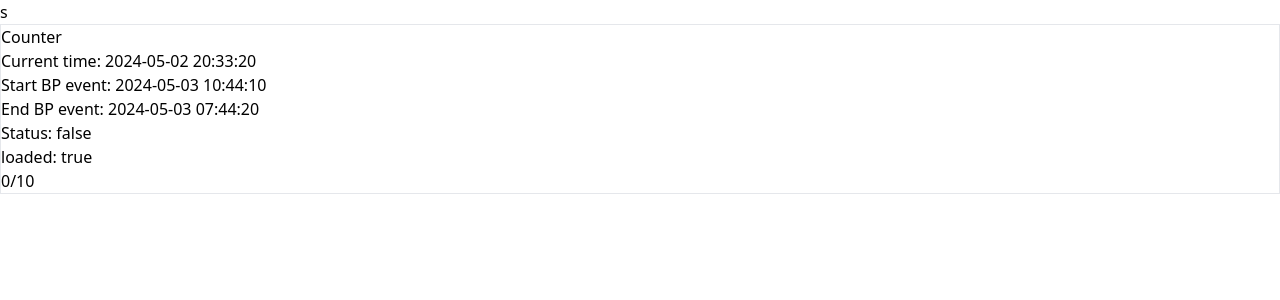
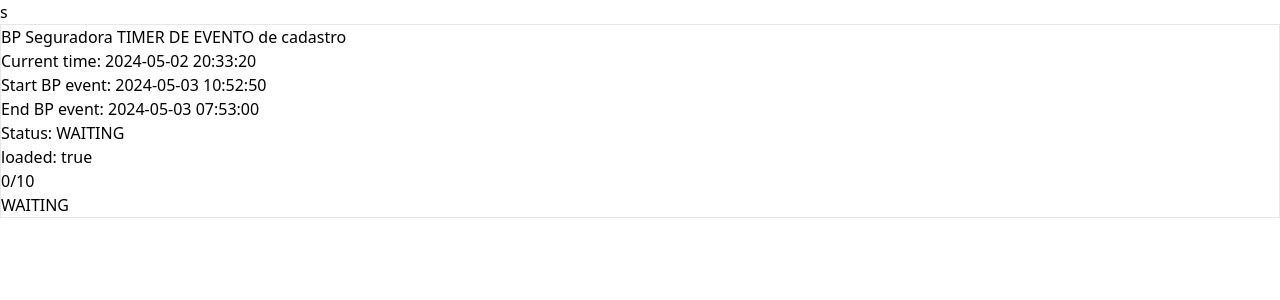
Before and after one commit to coffezilla/sis-form-timeline, a React (Vite) app in the folder my-app/: page / in a window 1280 px wide. Shown: the top 300 px of the page. Built offline with nearby package versions, Linux system fonts and the light colour scheme.

Commit message:
added better status checker

```diff
--- a/my-app/src/App.tsx
+++ b/my-app/src/App.tsx
@@ -18,7 +18,7 @@ function App() {
     },
   ];
 
-  const startEvent = "2024-05-03 10:44:10";
+  const startEvent = "2024-05-03 10:52:50";
 
   return (
     <>
--- a/my-app/src/components/Counter.tsx
+++ b/my-app/src/components/Counter.tsx
@@ -13,7 +13,7 @@ const Counter = ({ events, start }: { events: any[]; startEvent: string }) => {
   const [finishTime, setFinishTime] = useState<any>(null);
   const [hasAllData, setHasAllData] = useState<boolean>(false);
   const [isLoaded, setIsLoaded] = useState<boolean>(false);
-  const [isHappening, setIsHappening] = useState<boolean>(false); // if is happening is running
+  const [eventStatus, setEventStatus] = useState<string | null>(null);
 
   const runClock = () => {
     const timer = setInterval(() => {
@@ -23,27 +23,25 @@ const Counter = ({ events, start }: { events: any[]; startEvent: string }) => {
       );
       setCurrentTime(currentTimeFormatDB);
 
-      const statusEvent = checkEventStatus(
+      const _status = checkEventStatus(
         new Date(),
         new Date(start),
         new Date(finishTime)
       );
+      setEventStatus(_status);
 
-      if (statusEvent === "HAPPENING") {
+      if (_status === "HAPPENING") {
         console.log("happening");
-        setIsHappening(true);
 
         const diff = getSecondsDifference(new Date(), new Date(start));
         setTimelineCurrentIndex(diff + 1);
       }
-      if (statusEvent === "NOT_HAPPENING") {
-        console.log("not happening", statusEvent);
+      if (_status === "WAITING") {
+        console.log("not happening", _status);
         setTimelineCurrentIndex(0);
-        setIsHappening(false);
       }
-      if (statusEvent === "DONE") {
-        console.log("done", statusEvent);
-        setIsHappening(false);
+      if (_status === "DONE") {
+        console.log("done", _status);
       }
       setIsLoaded(true);
     }, 1000);
@@ -61,15 +59,16 @@ const Counter = ({ events, start }: { events: any[]; startEvent: string }) => {
       );
       setCurrentTime(currentTimeFormatDB);
 
-      const statusEvent = checkEventStatus(
+      const _status = checkEventStatus(
         new Date(),
         new Date(start),
         new Date(finishTime)
       );
 
-      if (statusEvent === "DONE") {
-        console.log("done", statusEvent);
-        setIsHappening(false);
+      setEventStatus(_status);
+
+      if (_status === "DONE") {
+        console.log("done", _status);
         setTimelineCurrentIndex(TIMELINE_TOTAL);
         setIsLoaded(true);
       } else {
@@ -84,7 +83,7 @@ const Counter = ({ events, start }: { events: any[]; startEvent: string }) => {
     const startTimeFormatDate = new Date(start);
     const finishTimeFormatDate = new Date(finished);
 
-    let status = "NOT_HAPPENING";
+    let status = "WAITING";
 
     if (
       currentTimeFormatDate > startTimeFormatDate &&
@@ -110,17 +109,21 @@ const Counter = ({ events, start }: { events: any[]; startEvent: string }) => {
 
   return (
     <div className="border">
-      <h1>Counter</h1>
+      <h1>BP Seguradora TIMER DE EVENTO de cadastro</h1>
       {isLoaded && (
         <>
           <p>Current time: {currentTime}</p>
           <p>Start BP event: {start}</p>
           <p>End BP event: {finishTime}</p>
-          <p>Status: {isHappening.toString()}</p>
+          <p>Status: {eventStatus}</p>
           <p>loaded: {isLoaded.toString()}</p>
           <p>
             {timelineCurrentIndex}/{TIMELINE_TOTAL}
           </p>
+
+          {eventStatus === "DONE" && <div>DONE</div>}
+          {eventStatus === "HAPPENING" && <div>HAPPENING</div>}
+          {eventStatus === "WAITING" && <div>WAITING</div>}
         </>
       )}
       {/* Current Time: {currentTime.toLocaleTimeString()} */}
```
